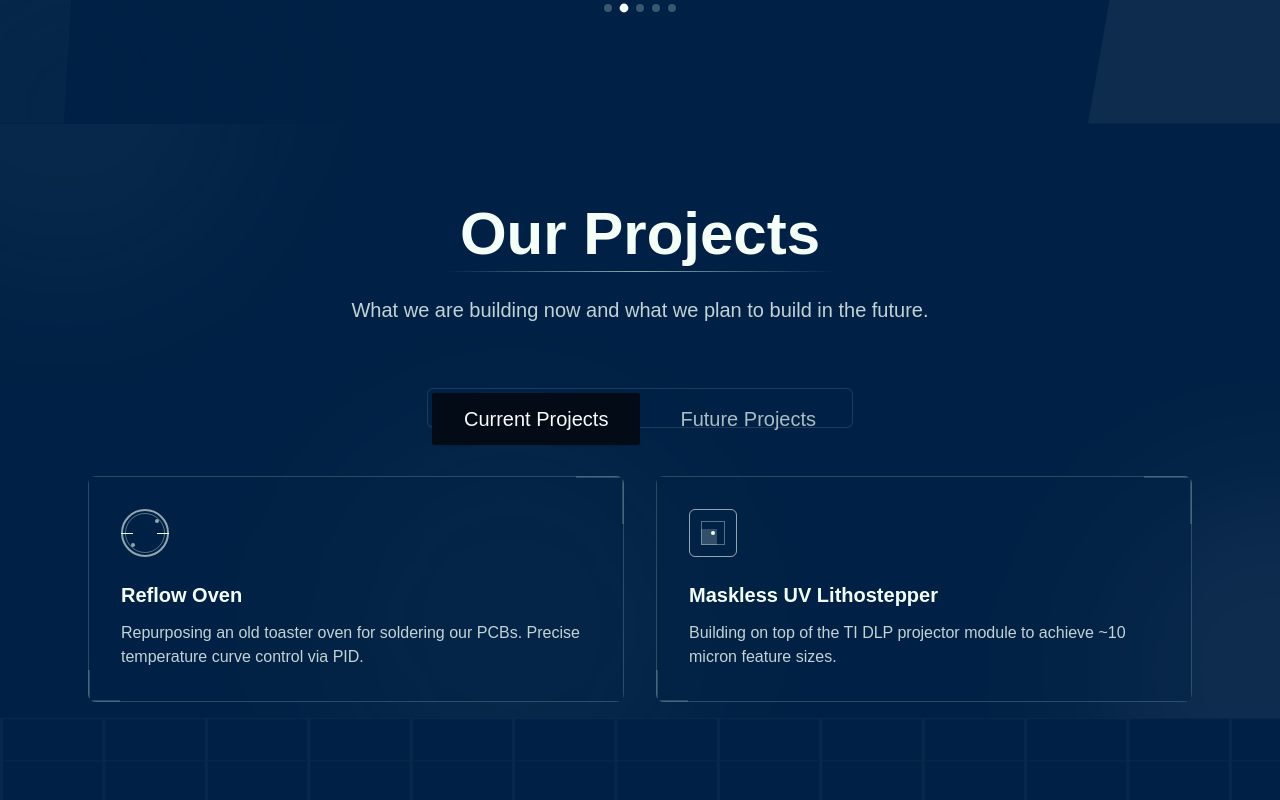
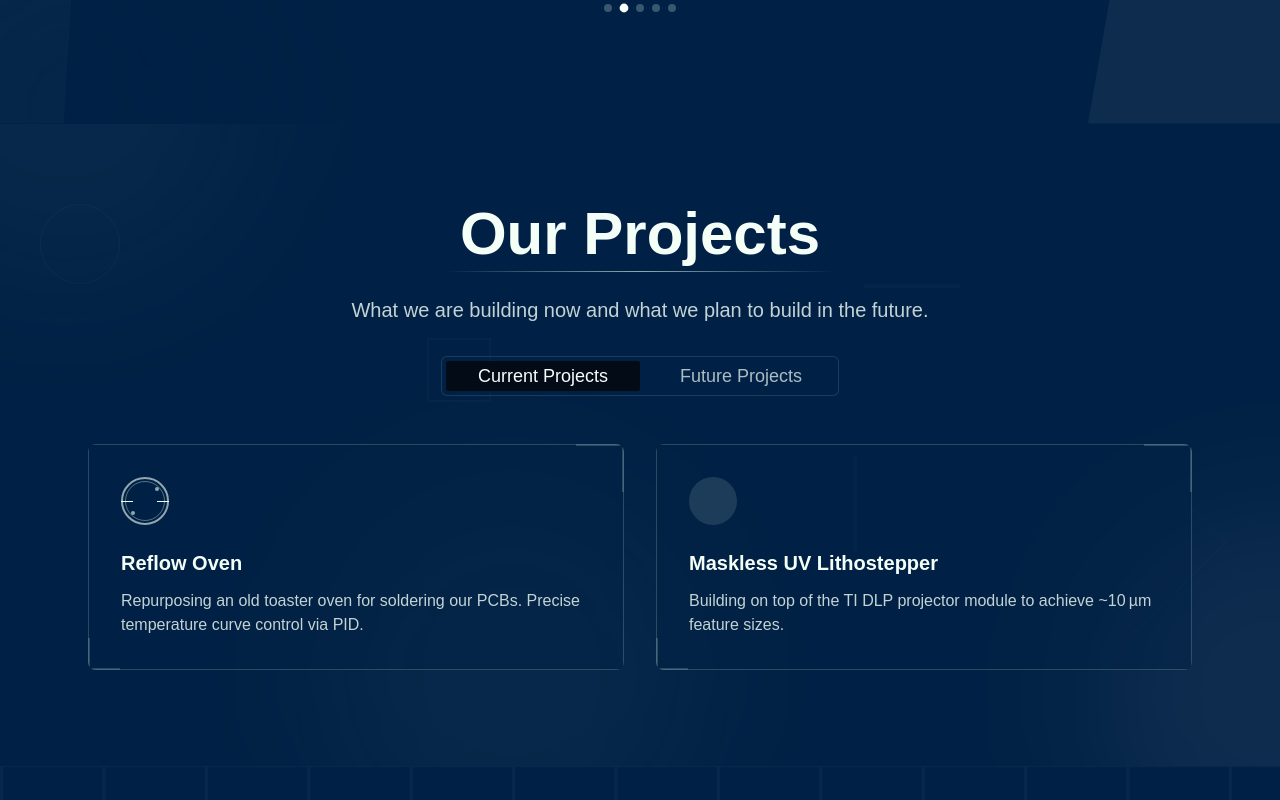
Before and after one commit to ElyTgy/ubc-hackerfab-website, a React (Vite) app: page / in a window 1280 px wide. Shown: the part 1780-2580 px from the top of the page. Built offline with nearby package versions, Linux system fonts and the light colour scheme; a web font is replaced by a local one.

Commit message:
fix buttons

```diff
--- a/src/components/CapabilitiesSection.tsx
+++ b/src/components/CapabilitiesSection.tsx
@@ -7,19 +7,23 @@ import {
   Tabs,
 } from "@/components/ui/tabs";
 
+/* ──────────────────────────────────────────────────────────
+   Types
+   ────────────────────────────────────────────────────────── */
 interface CapabilityItem {
   title: string;
   description: string;
   icon: string;
 }
 
+/* ──────────────────────────────────────────────────────────
+   Component
+   ────────────────────────────────────────────────────────── */
 const CapabilitiesSection: React.FC = () => {
   const [activeTab, setActiveTab] = useState("current");
   const containerRef = useRef<HTMLDivElement>(null);
 
-  /* ───────────────────────────────────────────
-     1.  Capabilities data
-  ─────────────────────────────────────────── */
+  /* 1. Define capabilities ─────────────────────────────── */
   const currentCapabilities: CapabilityItem[] = [
     {
       title: "Reflow Oven",
@@ -30,7 +34,7 @@ const CapabilitiesSection: React.FC = () => {
     {
       title: "Maskless UV Lithostepper",
       description:
-        "Building on top of the TI DLP projector module to achieve ~10 micron feature sizes.",
+        "Building on top of the TI DLP projector module to achieve ~10 µm feature sizes.",
       icon: "assembly",
     },
   ];
@@ -43,142 +47,128 @@ const CapabilitiesSection: React.FC = () => {
       icon: "equipment",
     },
     {
-      title: "Soft Litho Microfluidics",
+      title: "Soft‑Litho Microfluidics",
       description:
-        "Making chips that can precisely control the flow of fluids in sub‑20 µm channel widths.",
+        "Making chips that can precisely control the flow of fluids in ≲ 20 µm‑wide channels.",
       icon: "integration",
     },
     {
-      title: "Flow cytometry",
+      title: "Flow Cytometry",
       description:
-        "Using a laser to detect and sort cells based on size and fluorescence, enabled by our in‑house soft‑litho capabilities.",
+        "Laser‑based detection and sorting of cells, built with our in‑house soft‑litho capabilities.",
       icon: "cyto",
     },
   ];
 
-  /* ───────────────────────────────────────────
-     2.  Parallax on scroll
-  ─────────────────────────────────────────── */
+  /* 2. Parallax scroll effect ──────────────────────────── */
   useEffect(() => {
     const handleScroll = () => {
       if (!containerRef.current) return;
-      const el = containerRef.current;
-      const offset = window.scrollY - (el.getBoundingClientRect().top + window.scrollY);
-      if (offset > -window.innerHeight && offset < el.offsetHeight + window.innerHeight) {
-        el.querySelectorAll(".parallax-element").forEach((p: any, i) => {
+
+      const container = containerRef.current;
+      const scrollPos = window.scrollY;
+      const containerTop =
+        container.getBoundingClientRect().top + window.scrollY;
+      const offset = scrollPos - containerTop;
+
+      if (
+        offset > -window.innerHeight &&
+        offset < container.offsetHeight + window.innerHeight
+      ) {
+        const elements = container.querySelectorAll(".parallax-element");
+        elements.forEach((el: any, i) => {
           const speed = i % 2 === 0 ? 0.05 : -0.03;
-          p.style.transform = `translateY(${offset * speed}px)`;
+          el.style.transform = `translateY(${offset * speed}px)`;
         });
       }
     };
+
     window.addEventListener("scroll", handleScroll);
     return () => window.removeEventListener("scroll", handleScroll);
   }, []);
 
-  /* ───────────────────────────────────────────
-     3.  Render helpers
-  ─────────────────────────────────────────── */
-  const renderCapability = (c: CapabilityItem, i: number) => (
+  /* 3. Utility render helpers ──────────────────────────── */
+  const renderCapability = (cap: CapabilityItem, idx: number) => (
     <motion.div
-      key={c.title}
+      key={cap.title}
       initial={{ opacity: 0, y: 20 }}
       animate={{ opacity: 1, y: 0 }}
       exit={{ opacity: 0, y: -20 }}
-      transition={{ duration: 0.5, delay: i * 0.1 }}
+      transition={{ duration: 0.5, delay: idx * 0.1 }}
       className="capability-card group"
     >
       <div className="relative overflow-hidden rounded-lg">
         <div className="bg-ubc-blue/40 border border-ubc-slate/30 p-8 h-full transform group-hover:scale-[0.98] transition-transform">
-          <div className="capability-icon mb-6">{getCapabilityIcon(c.icon)}</div>
-          <h3 className="mb-3 text-xl font-bold text-ubc-mint">{c.title}</h3>
-          <p className="text-ubc-mint/80">{c.description}</p>
+          <div className="capability-icon mb-6">
+            {getCapabilityIcon(cap.icon)}
+          </div>
+          <h3 className="text-xl font-bold mb-3 text-ubc-mint">
+            {cap.title}
+          </h3>
+          <p className="text-ubc-mint/80">{cap.description}</p>
         </div>
 
-        {/* Decorative traces */}
-        <div className="absolute top-0 right-0 h-12 w-12">
+        {/* decorative traces */}
+        <div className="absolute top-0 right-0 w-12 h-12">
+          <div className="absolute top-0 right-0 w-full h-0.5 bg-ubc-slate/30" />
           <div className="absolute top-0 right-0 h-full w-0.5 bg-ubc-slate/30" />
-          <div className="absolute top-0 right-0 h-0.5 w-full bg-ubc-slate/30" />
         </div>
-        <div className="absolute bottom-0 left-0 h-8 w-8">
+        <div className="absolute bottom-0 left-0 w-8 h-8">
+          <div className="absolute bottom-0 left-0 w-full h-0.5 bg-ubc-slate/30" />
           <div className="absolute bottom-0 left-0 h-full w-0.5 bg-ubc-slate/30" />
-          <div className="absolute bottom-0 left-0 h-0.5 w-full bg-ubc-slate/30" />
         </div>
       </div>
     </motion.div>
   );
 
-  const getCapabilityIcon = (t: string) => {
-    if (t === "circuit")
+  const getCapabilityIcon = (iconType: string) => {
+    switch (iconType) {
+      /* … keep your existing SVG / JSX icon definitions … */
+      case "circuit":
         return (
-        <div className="relative h-12 w-12">
-          <div className="absolute inset-0 rounded-full border-2 border-ubc-mint/60" />
-          <div className="absolute inset-[4px] rounded-full border border-ubc-slate/60" />
-          <div className="absolute top-1/2 left-0 h-[1px] w-3 bg-ubc-mint" />
-          <div className="absolute top-1/2 right-0 h-[1px] w-3 bg-ubc-mint" />
-          <div className="absolute right-[10px] top-[10px] h-1 w-1 rounded-full bg-ubc-slate" />
-          <div className="absolute bottom-[10px] left-[10px] h-1 w-1 rounded-full bg-ubc-slate" />
+          <div className="relative w-12 h-12">
+            <div className="absolute inset-0 border-2 border-ubc-mint/60 rounded-full" />
+            <div className="absolute inset-[4px] border border-ubc-slate/60 rounded-full" />
+            <div className="absolute top-1/2 left-0 w-3 h-[1px] bg-ubc-mint" />
+            <div className="absolute top-1/2 right-0 w-3 h-[1px] bg-ubc-mint" />
+            <div className="absolute top-[10px] right-[10px] w-1 h-1 bg-ubc-slate rounded-full" />
+            <div className="absolute bottom-[10px] left-[10px] w-1 h-1 bg-ubc-slate rounded-full" />
           </div>
         );
-    if (t === "cyto") return <img src="/images/cyto.svg" alt="" className="h-12 w-12" />;
-    if (t === "assembly")
-      return (
-        <div className="relative h-12 w-12">
-          <div className="absolute inset-0 rounded-md border border-ubc-mint/60" />
-          <div className="absolute right-1/4 top-1/4 h-6 w-6 border border-ubc-slate/60" />
-          <div className="absolute bottom-1/4 left-1/4 h-4 w-4 bg-ubc-mint/20" />
-          <div className="absolute left-1/2 top-1/2 h-1 w-1 -translate-x-1/2 -translate-y-1/2 rounded-full bg-ubc-mint" />
-        </div>
-      );
-    if (t === "equipment")
-      return (
-        <div className="relative h-12 w-12">
-          <div className="absolute inset-0 flex items-center justify-center">
-            <div className="rounded-full bg-ubc-slate/40 h-4 w-4" />
-          </div>
-          {["top-0 left-0", "top-0 right-0", "bottom-0 left-0", "bottom-0 right-0"].map((pos) => (
-            <div
-              key={pos}
-              className={`absolute ${pos} h-4 w-4 border-ubc-mint/60 ${
-                pos.includes("top") ? "border-t-2" : "border-b-2"
-              } ${pos.includes("left") ? "border-l-2" : "border-r-2"}`}
-            />
-          ))}
-        </div>
-      );
-    if (t === "integration")
-      return (
-        <div className="relative h-12 w-12">
-          <div className="grid h-full w-full grid-cols-2 grid-rows-2 gap-1">
-            <div className="border border-ubc-mint/60" />
-            <div className="border border-ubc-slate/60" />
-            <div className="border border-ubc-slate/60" />
-            <div className="border border-ubc-mint/60" />
-          </div>
-        </div>
-      );
-    return <div className="h-12 w-12 rounded-full bg-ubc-slate/20" />;
+      case "cyto":
+        return <img src="/images/cyto.svg" alt="" className="w-12 h-12" />;
+      /* … other cases unchanged … */
+      default:
+        return <div className="w-12 h-12 bg-ubc-slate/20 rounded-full" />;
+    }
   };
 
-  /* ───────────────────────────────────────────
-     4. Render
-  ─────────────────────────────────────────── */
+  /* 4. Render ───────────────────────────────────────────── */
   return (
     <section
       ref={containerRef}
       id="capabilities"
       className="relative overflow-hidden bg-ubc-blue/80 pt-20 pb-4"
     >
-      {/* Background blobs */}
+      {/* ── Parallax background ──────────────────────────── */}
       <div className="absolute inset-0 z-0 overflow-hidden">
-        <div className="parallax-element absolute -left-32 -top-32 h-96 w-96 rounded-full bg-ubc-slate/5 blur-3xl" />
-        <div className="parallax-element absolute -right-48 top-1/2 h-96 w-96 rounded-full bg-ubc-mint/5 blur-3xl" />
-        <div className="parallax-element absolute left-1/4 -bottom-48 h-96 w-96 rounded-full bg-ubc-slate/5 blur-3xl" />
+        <div className="parallax-element absolute -left-32 -top-32 w-96 h-96 rounded-full bg-ubc-slate/5 blur-3xl" />
+        <div className="parallax-element absolute -right-48 top-1/2 w-96 h-96 rounded-full bg-ubc-mint/5 blur-3xl" />
+        <div className="parallax-element absolute left-1/4 -bottom-48 w-96 h-96 rounded-full bg-ubc-slate/5 blur-3xl" />
+        {/* extra circuit lines */}
+        <div className="absolute inset-0 opacity-10">
+          <div className="absolute left-10 top-20 w-20 h-20 border border-ubc-mint/30 rounded-full" />
+          <div className="absolute right-20 bottom-40 w-32 h-32 border border-ubc-slate/30 rotate-45" />
+          <div className="absolute left-1/3 top-1/3 w-16 h-16 border-2 border-ubc-mint/20" />
+          <div className="absolute right-1/4 top-1/4 w-24 h-1 bg-ubc-slate/30" />
+          <div className="absolute left-2/3 bottom-1/3 w-1 h-24 bg-ubc-mint/30" />
+        </div>
       </div>
 
-      {/* Content wrapper */}
-      <div className="relative z-10 mx-auto max-w-6xl px-6">
+      {/* ── Foreground content ───────────────────────────── */}
+      <div className="relative z-10 mx-auto max-w-6xl px-6 pb-20">
         {/* Heading */}
-        <div className="mb-16 flex flex-col items-center">
+        <div className="mb-8 flex flex-col items-center">
           <div className="relative inline-block">
             <h2 className="mb-2 text-4xl font-bold text-ubc-mint md:text-6xl">
               Our Projects
@@ -191,33 +181,65 @@ const CapabilitiesSection: React.FC = () => {
         </div>
 
         {/* Tabs */}
-        <Tabs defaultValue="current" onValueChange={setActiveTab}>
-          {/* Wrapper keeps padding; list now full‑width on xs */}
+        <Tabs
+          defaultValue="current"
+          className="w-full"
+          onValueChange={setActiveTab}
+        >
+          {/* list wrapper */}
           <div className="mb-12 flex justify-center px-4">
-            <TabsList className="w-full sm:w-auto inline-flex flex-wrap justify-center gap-2 rounded-md border border-ubc-slate/20 bg-ubc-blue/30 p-1">
-              {["current", "future"].map((val) => (
+            <TabsList
+              className="
+                inline-flex items-stretch flex-wrap gap-2      /* stretch children */
+                rounded-md bg-ubc-blue/30 border border-ubc-slate/20
+                px-1                                           /* horiz‑padding only */
+              "
+            >
+              {/* Current */}
               <TabsTrigger
-                  key={val}
-                  value={val}
+                value="current"
                 className={`
-                    flex-1 sm:flex-none whitespace-nowrap
-                    px-4 py-2 text-base                   /* <640 px */
-                    sm:px-5 sm:py-2.5 sm:text-lg          /* ≥640 px */
-                    md:px-8 md:py-3 md:text-xl            /* ≥768 px */
+                  flex items-center justify-center h-full text-center /* centre */
+                  whitespace-nowrap
+                  px-3  py-2  text-sm
+                  sm:px-5 sm:py-2.5 sm:text-base
+                  md:px-8 md:py-3   md:text-lg
+                  leading-tight
                   transition-all duration-300
                   ${
-                      activeTab === val
-                        ? "rounded-sm bg-ubc-mint text-ubc-blue"
+                    activeTab === "current"
+                      ? "text-ubc-blue bg-ubc-mint rounded-sm"
                       : "text-ubc-mint/70 hover:text-ubc-mint"
                   }
                 `}
               >
-                  {val === "current" ? "Current Projects" : "Future Projects"}
+                Current&nbsp;Projects
               </TabsTrigger>
-              ))}
+
+              {/* Future */}
+              <TabsTrigger
+                value="future"
+                className={`
+                  flex items-center justify-center h-full text-center
+                  whitespace-nowrap
+                  px-3  py-2  text-sm
+                  sm:px-5 sm:py-2.5 sm:text-base
+                  md:px-8 md:py-3   md:text-lg
+                  leading-tight
+                  transition-all duration-300
+                  ${
+                    activeTab === "future"
+                      ? "text-ubc-blue bg-ubc-mint rounded-sm"
+                      : "text-ubc-mint/70 hover:text-ubc-mint"
+                  }
+                `}
+              >
+                Future&nbsp;Projects
+              </TabsTrigger>
             </TabsList>
           </div>
 
+          {/* Panels */}
           <TabsContent value="current">
             <div className="grid grid-cols-1 gap-8 md:grid-cols-2">
               {currentCapabilities.map(renderCapability)}
```
Lines whose indentation alone changed are shown as unchanged.
